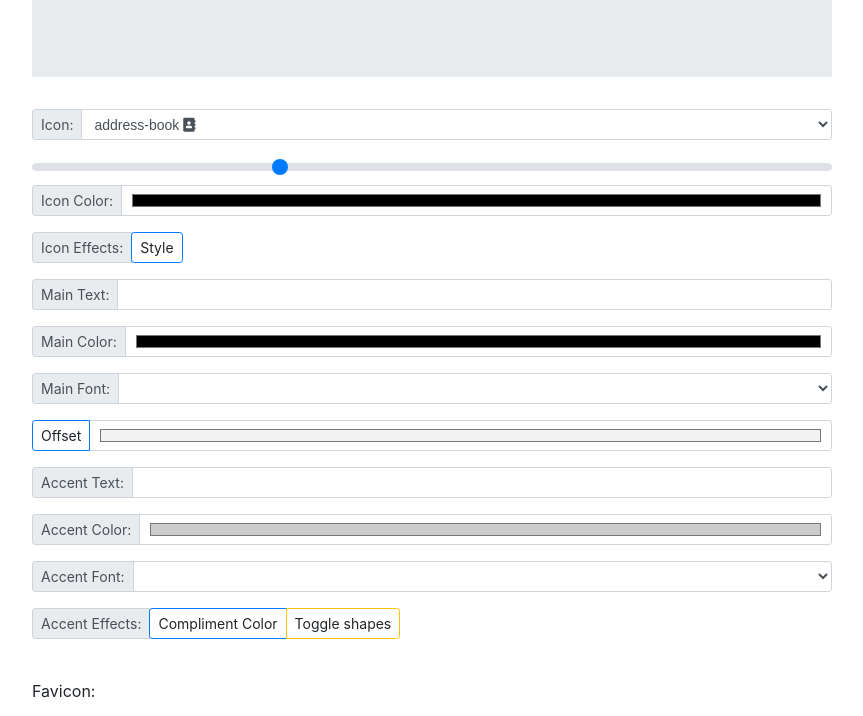
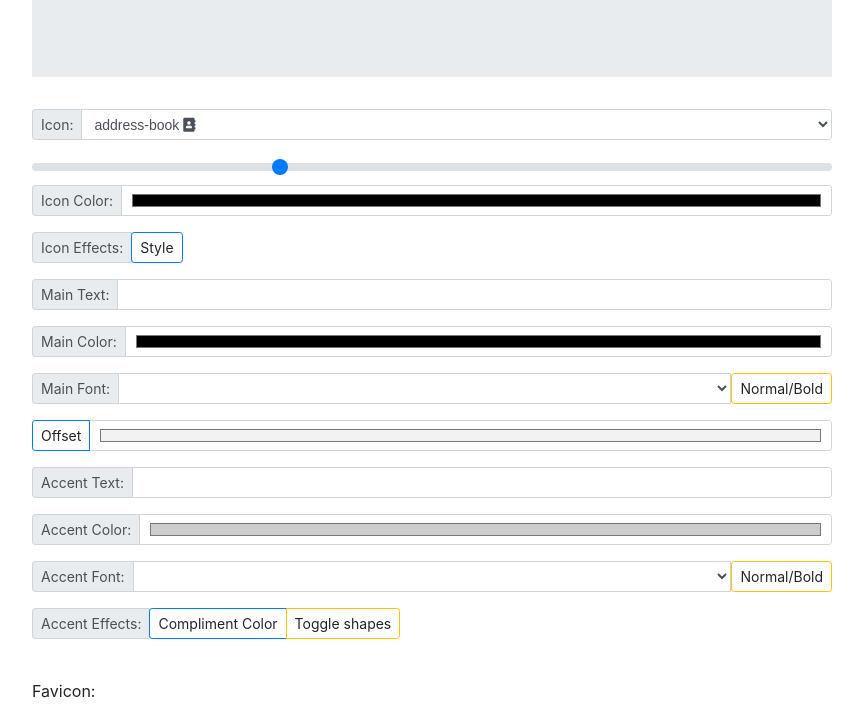
Before and after one commit to creecros/simple_logo_gen, a plain HTML site: page html/_index.html in a window 1280 px wide. Shown: the part 220-936 px from the top of the page, without its empty margins (208-1071 px from the left). Drawn offline with nearby package versions, Linux system fonts and the light colour scheme; a web font is replaced by a local one.

Commit message:
Update _index.html

```diff
--- a/html/_index.html
+++ b/html/_index.html
@@ -997,6 +997,7 @@
     <span class="input-group-text" id="basic-addon1">Main Font:</span>
   </div>
 <select id="select" class="form-control" aria-label="font" aria-describedby="basic-addon1"></select>
+<a class="btn btn-outline-warning btn-sm" id="m_bold">Normal/Bold</a>
 </div>
 <div class="input-group input-group-sm mb-3">
   <div class="input-group-prepend">
@@ -1021,6 +1022,7 @@
     <span class="input-group-text" id="basic-addon1">Accent Font:</span>
   </div>
 <select id="select2" class="form-control" aria-label="font" aria-describedby="basic-addon1"></select>
+<a class="btn btn-outline-warning btn-sm" id="a_bold">Normal/Bold</a>
 </div>
 <div class="input-group input-group-sm mb-3">
   <div class="input-group-prepend">
```
